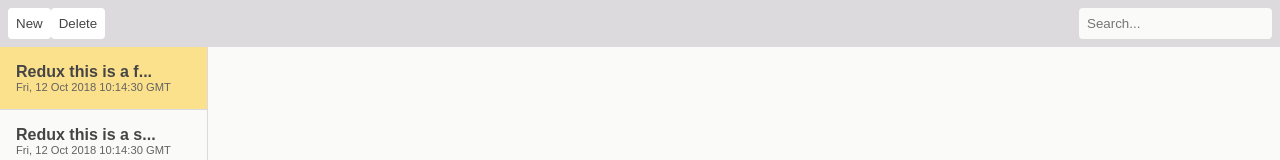
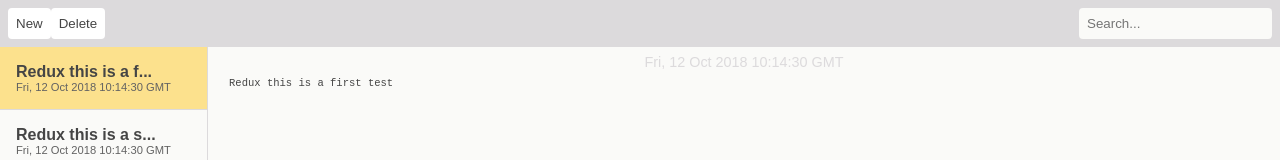
Before and after one commit to al223ec/react-notes, a React (Create React App) app: page / in a window 1280 px wide. Shown: the top 160 px of the page. Built offline with nearby package versions, Linux system fonts and the light colour scheme.

Commit message:
more refactoring ad redux

```diff
--- a/src/App.js
+++ b/src/App.js
@@ -1,6 +1,7 @@
 import React, { Component } from 'react';
 import Toolbar from './components/Toolbar';
-import NoteContainer from './components/NoteContainer';
+import NoteEditorContainer from './containers/NoteEditorContainer';
+import VisibleNoteList from './containers/VisibleNoteList';
 import { transformNotes } from './helpers';
 import './App.css';
 
@@ -88,20 +89,16 @@
   }
 
   render() {
-    const { notes, selectedNoteId, searchText } = this.state;
     return (
       <div id="app">
         <Toolbar
           onNewNote={this.handleNewNote}
           onDeleteNote={this.handleDeleteNote}
         />
-        <NoteContainer
-          notes={notes}
-          searchText={searchText}
-          selectedNoteId={selectedNoteId}
-          onClickNote={this.handleClickNote}
-          onNoteEditorChange={this.handleNoteEditorChange}
-        />
+        <div className="note-container">
+          <VisibleNoteList />
+          <NoteEditorContainer />
+        </div>
       </div>
     );
   }
--- a/src/actions/index.js
+++ b/src/actions/index.js
@@ -19,3 +19,9 @@
   type: 'TOGGLE_NOTE',
   id
 });
+
+export const editNote = (id, body) => ({
+  type: 'EDIT_NOTE',
+  note: { id, body },
+  id
+});
--- a/src/components/NoteContainer.jsx
+++ b/src/components/NoteContainer.jsx
@@ -1,38 +1,21 @@
-import React, { Component } from 'react';
-import PropTypes from 'prop-types';
+import React from 'react';
 import VisibleNoteList from '../containers/VisibleNoteList';
-import NoteEditor from './NoteEditor';
+import NoteEditorContainer from '../containers/NoteEditorContainer';
 
 
-class NoteContainer extends Component {
-  render() {
-    const {
-      notes,
-      onClickNote,
-      selectedNoteId,
-      onNoteEditorChange,
-      searchText,
-    } = this.props;
-    const selectedNote = notes.find(note => note.id === selectedNoteId);
+const NoteContainer = () => (
+  <div className="note-container">
+    <VisibleNoteList />
+    <NoteEditorContainer />
+  </div>
+);
 
-    return (
-      <div className="note-container">
-        <VisibleNoteList />
-        <NoteEditor
-          selectedNote={selectedNote}
-          onNoteEditorChange={onNoteEditorChange}
-        />
-      </div>
-    );
-  }
-}
-
-NoteContainer.propTypes = {
-  notes: PropTypes.arrayOf(PropTypes.shape({
-    id: PropTypes.number,
-    body: PropTypes.string,
-    timestamp: PropTypes.number,
-  })).isRequired,
-};
+// NoteContainer.propTypes = {
+//   notes: PropTypes.arrayOf(PropTypes.shape({
+//     id: PropTypes.number,
+//     body: PropTypes.string,
+//     timestamp: PropTypes.number,
+//   })).isRequired,
+// };
 
 export default NoteContainer;
--- a/src/components/NoteEditor.jsx
+++ b/src/components/NoteEditor.jsx
@@ -1,26 +1,41 @@
 import React, { Component } from 'react';
-
-function formatTimestamp(timestamp) {
-  return new Date(timestamp).toUTCString();
-}
+import PropTypes from 'prop-types';
+import { formatTimestamp } from '../helpers';
 
 class NoteEditor extends Component {
   constructor(props) {
     super(props);
+    const { body } = this.props;
+    this.state = {
+      body,
+    };
+
     this.handleChange = this.handleChange.bind(this);
   }
 
+  componentWillReceiveProps(nextProps) {
+    const { body } = nextProps;
+    this.setState({
+      body,
+    });
+  }
+
   handleChange(event) {
-    const { onNoteEditorChange } = this.props;
-    onNoteEditorChange(event.target.value);
+    const { id, editNote } = this.props;
+    const body = event.target.value;
+    this.setState({
+      body
+    });
+
+    editNote({ id, body });
   }
 
   render() {
-    const { selectedNote } = this.props;
-    if (!selectedNote) {
+    const { id, timestamp } = this.props;
+    if (!id) {
       return null;
     }
-    const { timestamp, body } = selectedNote;
+    const { body } = this.state;
 
     return (
       <div className="note-editor">
@@ -37,4 +52,11 @@
   }
 }
 
+NoteEditor.propTypes = {
+  id: PropTypes.number.isRequired,
+  body: PropTypes.string.isRequired,
+  timestamp: PropTypes.number.isRequired,
+  editNote: PropTypes.func.isRequired,
+};
+
 export default NoteEditor;
--- a/src/components/NoteList.jsx
+++ b/src/components/NoteList.jsx
@@ -2,10 +2,7 @@
 import PropTypes from 'prop-types';
 import NoteSelector from './NoteSelector';
 
-const handleOnClick = (id, toggleNote) => () => {
-  console.log('handelOnClick');
-  toggleNote(id);
-};
+const handleOnClick = (id, toggleNote) => () => toggleNote(id);
 const NoteList = ({ notes, selectedNoteId, toggleNote }) => (
   <div className="note-selectors">
     {notes.map(note => (
--- /dev/null
+++ b/src/containers/NoteEditorContainer.js
@@ -0,0 +1,29 @@
+import { connect } from 'react-redux';
+import NoteEditor from '../components/NoteEditor';
+import { editNote } from '../actions';
+
+const getNote = (notes, selectedNoteId) => {
+  if (!notes) {
+    return {};
+  }
+
+  return notes.find(n => n.id === selectedNoteId) || {};
+};
+
+const mapStateToProps = ({ notes: { notes, selectedNoteId } }) => {
+  const { id, body, timestamp } = getNote(notes, selectedNoteId);
+  return {
+    id,
+    body,
+    timestamp
+  };
+};
+
+const mapDispatchToProps = dispatch => ({
+  editNote: ({ id, body }) => dispatch(editNote(id, body))
+});
+
+export default connect(
+  mapStateToProps,
+  mapDispatchToProps
+)(NoteEditor);
--- a/src/reducers/notes.js
+++ b/src/reducers/notes.js
@@ -27,6 +27,20 @@
           timestamp: Date.now()
         }
       ];
+
+    case 'EDIT_NOTE':
+    console.log(action);
+      const note = {
+        id: action.id,
+        body: action.note.body,
+        timestamp: Date.now()
+      };
+
+      const notes = state.notes.map(n => n.id === action.id ? note : n);
+      return {
+        ...state,
+        notes
+      }
     default:
       return state;
   }
```
